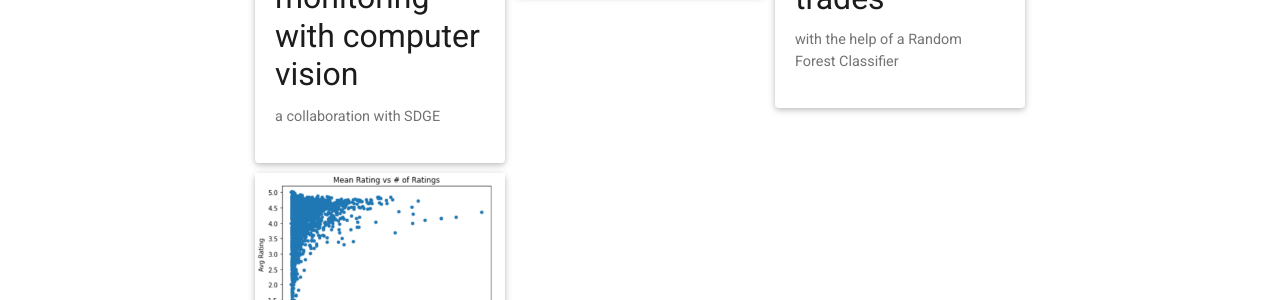
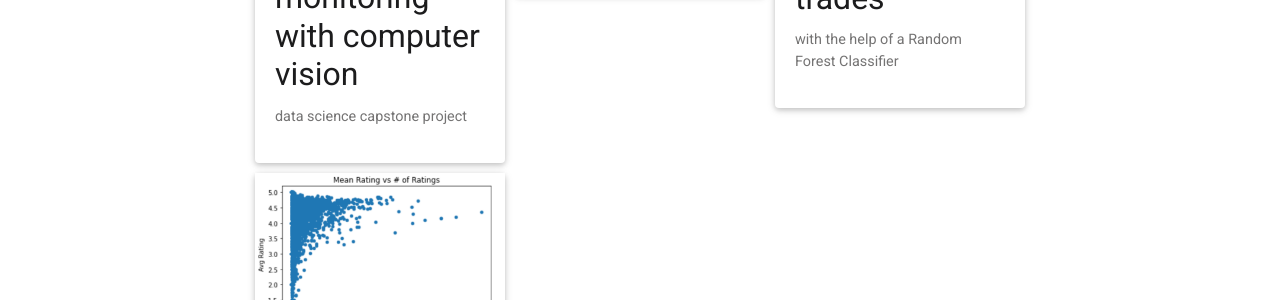
Before and after one commit to Derek-Wen/Derek-Wen.github.io, a Jekyll site: the page built from _pages/projects.md, in a window 1280 px wide and 900 px high, scrolled down 511 px. Shown: the part 152-452 px from the top of the window. Built offline with Jekyll 4.4.1, drawn with Linux system fonts in a browser that asks for light colours; full-size pictures stand in for the smaller copies a plugin makes; comment, search, counter and statistics services are not loaded; a style sheet for code colours, icons or effects is not loaded.

Commit message:
added dsc180b project

```diff
--- a/_projects/dsc180b_project.md
+++ b/_projects/dsc180b_project.md
@@ -1,7 +1,7 @@
 ---
 layout: page
 title: Enhancing Utility Pole Monitoring with Computer Vision
-description: a collaboration with SDGE
+description: data science capstone project
 img: assets/img/dsc180b_3.jpg
 importance: 1
 category: work
@@ -12,8 +12,8 @@
 [View the project on GitHub](https://github.com/jcheung4/DSC180B)
 [View the project website](https://jcheung4.github.io/DSC180B-Website/)
 
-<img src="../../assets/img/dsc180b_traversal" alt="Project Visualization" style="width:100%;">
-<img src="../../assets/img/dsc180b_2" alt="Project Visualization" style="width:100%;">
-<img src="../../assets/img/dsc180b_1" alt="Project Visualization" style="width:100%;">
+<img src="../../assets/img/dsc180b_traversal.gif" alt="Project Visualization" style="width:100%;">
+<img src="../../assets/img/dsc180b_2.jpg" alt="Project Visualization" style="width:100%;">
+<img src="../../assets/img/dsc180b_1.jpg" alt="Project Visualization" style="width:100%;">
 
 <embed src="../../assets/pdf/DSC_180B_Capstone_Report.pdf" type="application/pdf" width="100%" height="600px" />
```
